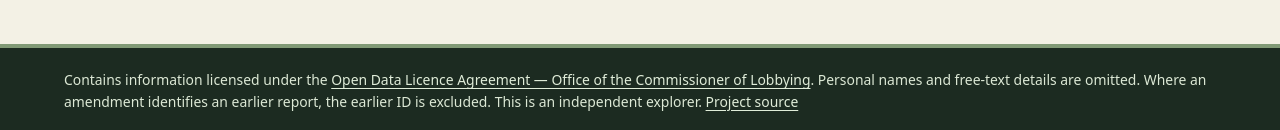
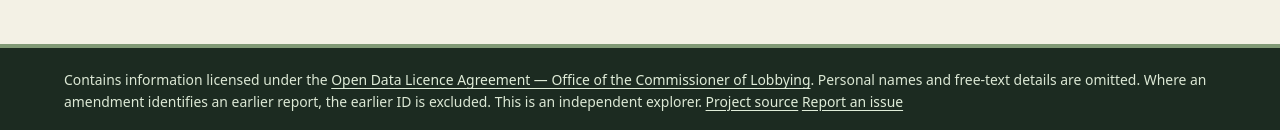
Before and after one commit to jsdyer/lobbytrail, a plain HTML site: page web/index.html in a window 1280 px wide. Shown: the part 1030-1160 px from the top of the page. Drawn offline with Linux system fonts and the light colour scheme; no server answers.

Commit message:
Add a tool-specific issue link and count aggregate page visits

```diff
--- a/web/index.html
+++ b/web/index.html
@@ -1,7 +1,8 @@
 <!doctype html>
 <html lang="en-CA"><head><meta charset="utf-8"><meta name="viewport" content="width=device-width,initial-scale=1">
 <title>Lobby Trail · CoolCode.ca</title><meta name="description" content="Trace Canadian federal lobbying reports by organization, institution, subject and date.">
-<link rel="stylesheet" href="./style.css"></head><body>
+<link rel="stylesheet" href="./style.css"><script defer src="/assets/tool-metrics.js" referrerpolicy="no-referrer"></script>
+</head><body>
 <a class="skip" href="#main">Skip to search</a>
 <header><nav class="wrap mast" aria-label="Site"><a href="https://coolcode.ca/#workbench"><span class="tag" aria-hidden="true">&gt;_</span>CoolCode.ca</a><a href="https://lobbycanada.gc.ca/en/open-data/">Official open data ↗</a></nav>
 <div class="hero"><div class="wrap"><h1>Lobby Trail</h1><p>Follow Canada's federal lobbying disclosures by corporation, organization, institution and subject. Open the original report when you find a lead.</p></div></div></header>
@@ -28,5 +29,5 @@
     <nav id="paging" class="pagination" aria-label="Report pages"><button type="button" id="previous">Previous</button><span id="page-status" class="metadata"></span><button type="button" id="next">Next</button></nav>
   </div></section>
 </div></main>
-<footer><div class="wrap">Contains information licensed under the <a href="https://lobbycanada.gc.ca/en/open-data/open-data-licence-agreement/">Open Data Licence Agreement — Office of the Commissioner of Lobbying</a>. Personal names and free-text details are omitted. Where an amendment identifies an earlier report, the earlier ID is excluded. This is an independent explorer. <a href="https://github.com/jsdyer/lobbytrail">Project source</a></div></footer>
+<footer><div class="wrap">Contains information licensed under the <a href="https://lobbycanada.gc.ca/en/open-data/open-data-licence-agreement/">Open Data Licence Agreement — Office of the Commissioner of Lobbying</a>. Personal names and free-text details are omitted. Where an amendment identifies an earlier report, the earlier ID is excluded. This is an independent explorer. <a href="https://github.com/jsdyer/lobbytrail">Project source</a> <a href="https://coolcode.ca/report/?tool=lobbytrail" referrerpolicy="no-referrer">Report an issue</a></div></footer>
 <script type="module" src="./app.mjs"></script></body></html>
```
